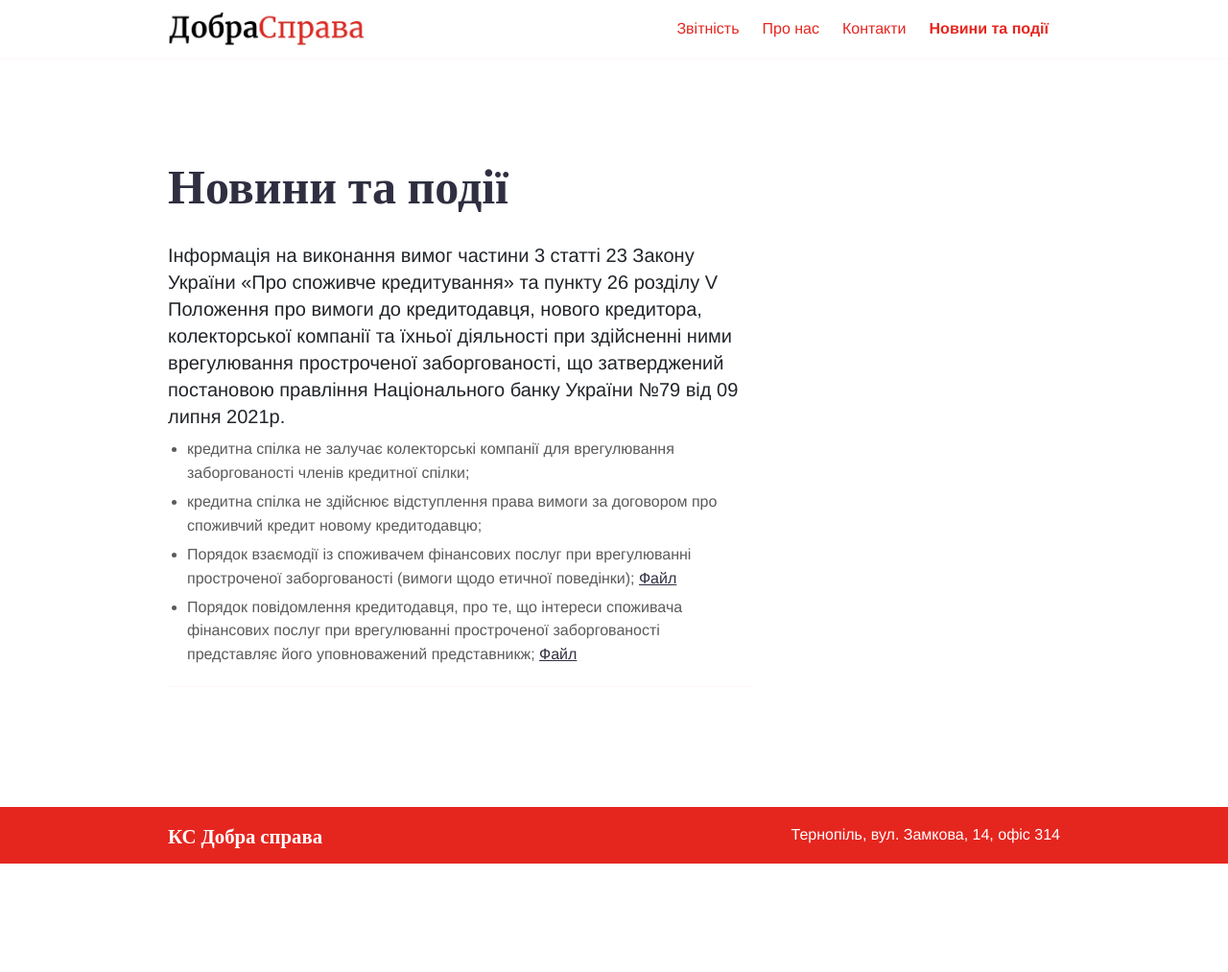
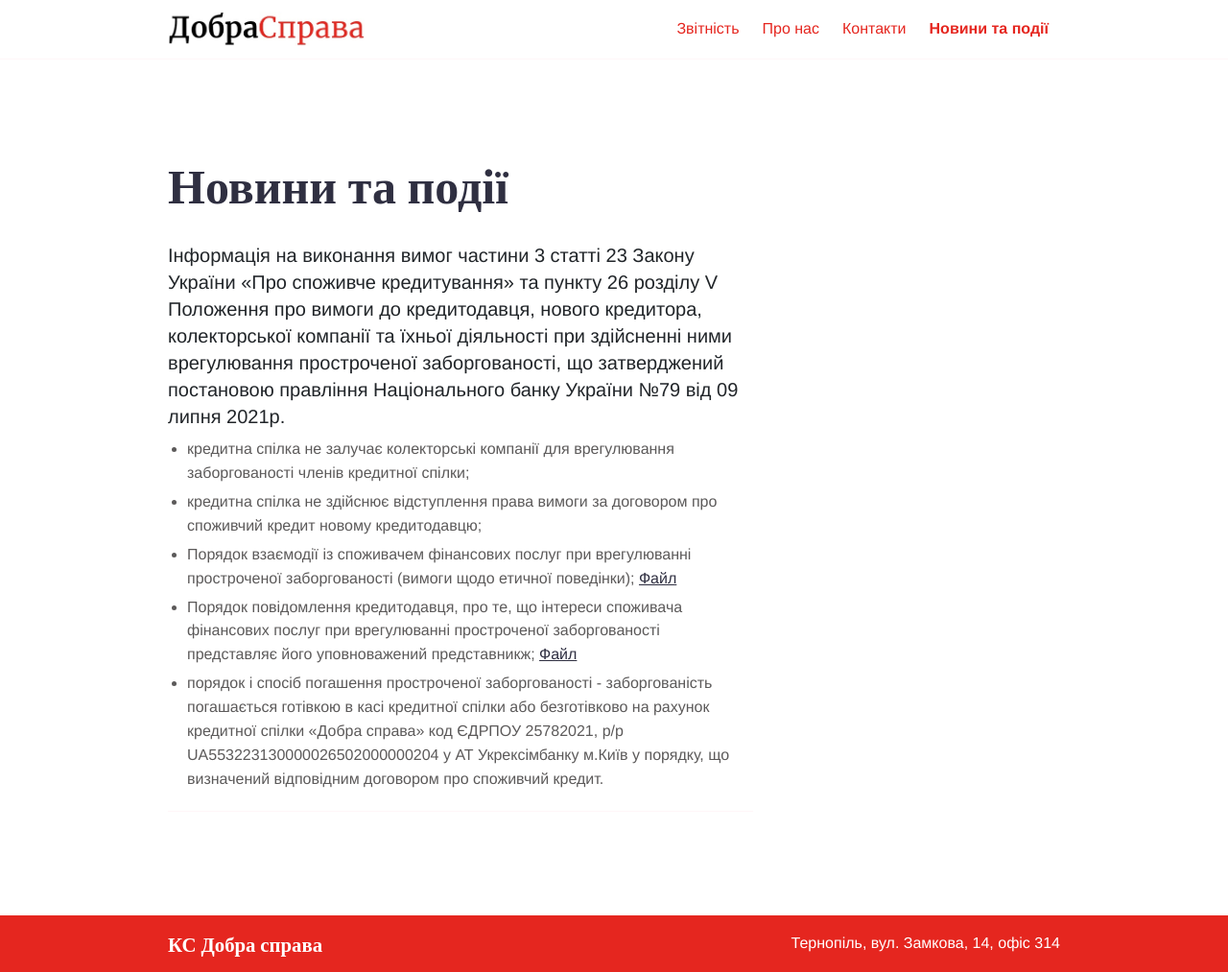
Before and after one commit to vladlaypa/dobrasprava.loan, a Jekyll site: the page built from news.md, in a window 1280 px wide. Shown: the whole page at 96% size. Built offline with Jekyll 4.4.1, drawn with Linux system fonts in a browser that asks for light colours; before the commit the page ends 900 px from its top, so only the background shows below that.

Commit message:
Update news.md

```diff
--- a/news.md
+++ b/news.md
@@ -9,5 +9,10 @@ bodyClass: page-about
  - кредитна спілка не здійснює відступлення права вимоги за договором про споживчий кредит новому кредитодавцю;
  - Порядок взаємодії із споживачем фінансових послуг при врегулюванні простроченої заборгованості (вимоги щодо етичної поведінки); [Файл](https://drive.google.com/file/d/1QrJV0IfvBpJw_lg2zkW4ihrXYlFb2TPH/view?usp=sharing)
  - Порядок повідомлення кредитодавця, про те, що інтереси споживача фінансових послуг при врегулюванні простроченої заборгованості представляє його уповноважений представникж; [Файл](https://drive.google.com/file/d/1-vn1yXj5NR_baVd89g6LuYYFT8Qs8MWe/view?usp=sharing)
+ - порядок і спосіб погашення простроченої заборгованості - заборгованість
+   погашається готівкою в касі кредитної спілки або безготівково на рахунок
+   кредитної спілки «Добра справа» код ЄДРПОУ 25782021, р/р
+   UA553223130000026502000000204 у АТ Укрексімбанку м.Київ у порядку, що
+   визначений відповідним договором про споживчий кредит.
 
 ---
```
